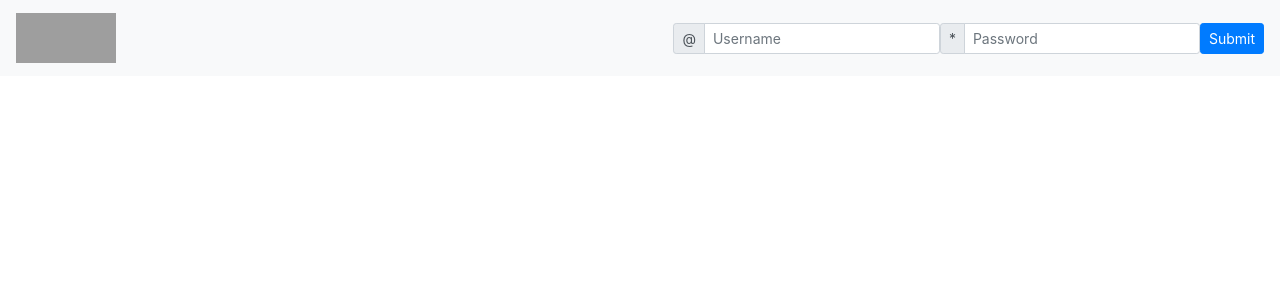
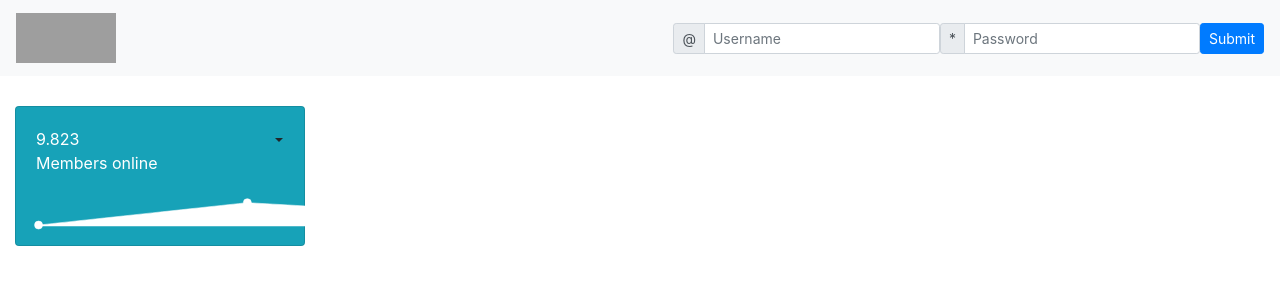
Before and after one commit to sdevalapurkar/smart-brake-monitor, a Next.js app: page / in a window 1280 px wide. Shown: the top 300 px of the page. Built offline with nearby package versions, Linux system fonts and the light colour scheme; grey boxes are pictures that could not be loaded.

Commit message:
add card component, need to fix hover and accepting props

```diff
--- /dev/null
+++ b/components/Cards.jsx
@@ -0,0 +1,114 @@
+import React, { Component } from 'react';
+import { Line } from 'react-chartjs-2';
+import {
+  ButtonDropdown,
+  ButtonGroup,
+  Card,
+  CardBody,
+  Col,
+  DropdownItem,
+  DropdownMenu,
+  DropdownToggle,
+  Row,
+  Container
+} from 'reactstrap';
+import { CustomTooltips } from '@coreui/coreui-plugin-chartjs-custom-tooltips';
+
+// Card Chart 2
+const cardChartData2 = {
+    labels: ['January', 'February', 'March', 'April', 'May', 'June', 'July'],
+    datasets: [
+        {
+            label: 'My First dataset',
+            backgroundColor: 'white',
+            borderColor: 'rgba(255,255,255,.55)',
+            data: [1, 18, 9, 17, 34, 22, 11],
+        },
+    ],
+};
+
+const cardChartOpts2 = {
+    tooltips: {
+      enabled: false,
+      custom: CustomTooltips
+    },
+    maintainAspectRatio: false,
+    legend: {
+      display: false,
+    },
+    scales: {
+      xAxes: [
+        {
+          gridLines: {
+            color: 'transparent',
+            zeroLineColor: 'transparent',
+          },
+          ticks: {
+            fontSize: 2,
+            fontColor: 'transparent',
+          },
+
+        }],
+      yAxes: [
+        {
+          display: false,
+          ticks: {
+            display: false,
+            min: Math.min.apply(Math, cardChartData2.datasets[0].data) - 5,
+            max: Math.max.apply(Math, cardChartData2.datasets[0].data) + 5,
+          },
+        }],
+    },
+    elements: {
+      line: {
+        tension: 0.00001,
+        borderWidth: 1,
+      },
+      point: {
+        radius: 4,
+        hitRadius: 10,
+        hoverRadius: 4,
+      },
+    },
+  };
+
+class Cards extends Component {
+    render() {
+        return (
+            <Container fluid style={{ paddingTop: '30px' }}>
+                <div className="animated fadeIn">
+                    <Row>
+                        <Col xs="12" sm="6" lg="3">
+                            <Card className="text-white bg-info">
+                                <CardBody className="pb-0">
+                                    <ButtonGroup className="float-right">
+                                        <ButtonDropdown isOpen={false}>
+                                            <DropdownToggle caret className="p-0" color="transparent">
+                                                <i className="icon-settings"></i>
+                                            </DropdownToggle>
+                                            <DropdownMenu right>
+                                                <DropdownItem>Action</DropdownItem>
+                                                <DropdownItem>Another action</DropdownItem>
+                                                <DropdownItem disabled>Disabled action</DropdownItem>
+                                                <DropdownItem>Something else here</DropdownItem>
+                                            </DropdownMenu>
+                                        </ButtonDropdown>
+                                    </ButtonGroup>
+
+                                    <div className="text-value">9.823</div>
+                                    <div>Members online</div>
+                                </CardBody>
+
+                                <div className="chart-wrapper mx-3" style={{ height: '70px' }}>
+                                    <Line data={cardChartData2} options={cardChartOpts2} height={70} />
+                                </div>
+                            </Card>
+                        </Col>
+                    </Row>
+                </div>
+            </Container>
+        );
+    }
+}
+
+export default Cards;
--- a/package.json
+++ b/package.json
@@ -34,6 +34,10 @@
     "stylus": "^0.54.5"
   },
   "devDependencies": {
+    "@coreui/coreui-plugin-chartjs-custom-tooltips": "^1.3.1",
+    "chart.js": "^2.8.0",
+    "react-chartjs-2": "^2.7.6",
+    "reactstrap": "^8.0.0",
     "webpack": "^4.33.0"
   }
 }
--- a/pages/index.js
+++ b/pages/index.js
@@ -1,5 +1,6 @@
 import React, { Component } from 'react';
 import NavbarBootstrap from '../components/NavbarBootstrap';
+import Cards from '../components/Cards';
 
 class Index extends Component {
     render() {
@@ -12,6 +13,7 @@ class Index extends Component {
                     crossorigin="anonymous"
                 />
                 <NavbarBootstrap />
+                <Cards />
             </div>
         )
     }
```
Also changed, not shown: 1 other file (tests, documents, lock files or other folders).
